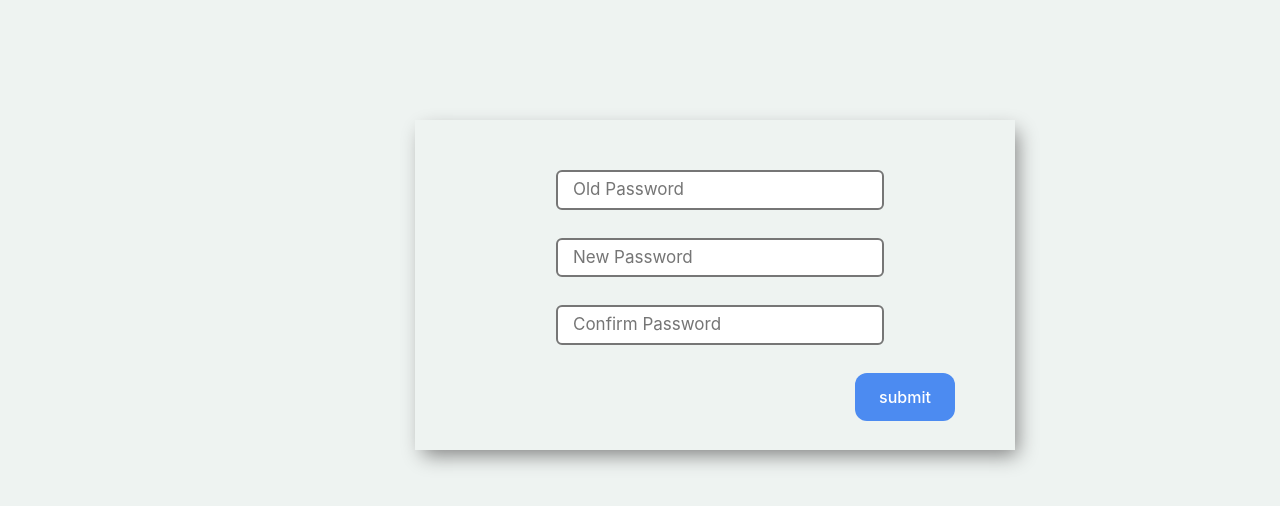
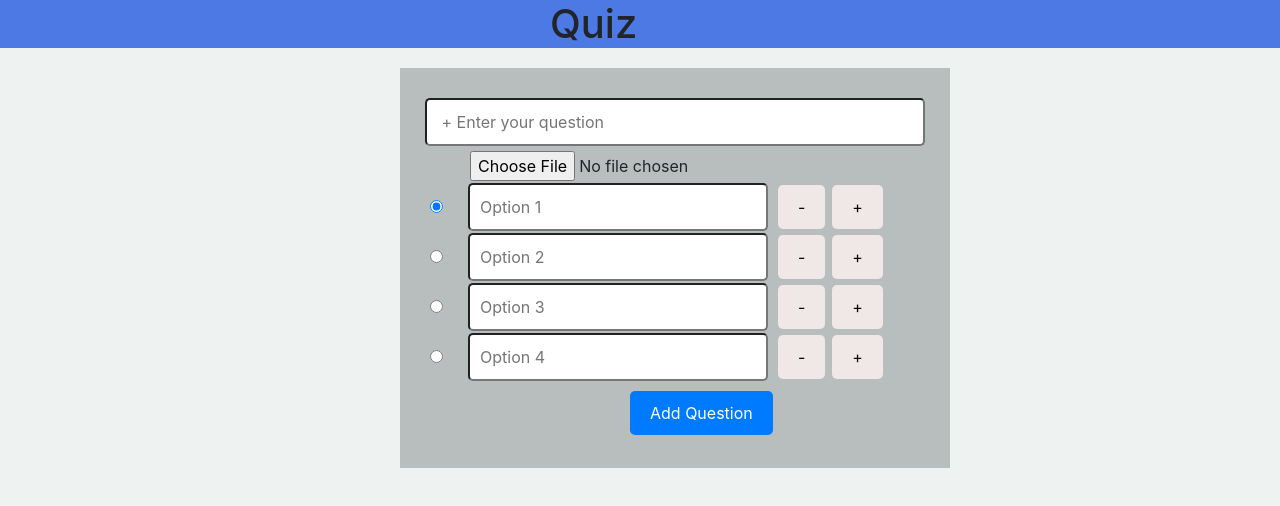
Before and after one commit to samraalmas6/lms-frontend, a React (Create React App) app in the folder lms-ui/: page /adduser in a window 1280 px wide. Shown: the top 506 px of the page. Built offline with nearby package versions, Linux system fonts and the light colour scheme.

Commit message:
adding questions with images functionality

```diff
--- a/lms-ui/src/App.js
+++ b/lms-ui/src/App.js
@@ -5,6 +5,7 @@ import HomePage from './components/pages/HomePage';
 import AddUser from "./components/pages/AddUser";
 import ExcelImport from "./components/ExcelImport";
 import VerificationPage from "./components/pages/VerificationPage";
+import Quizpage from "./components/pages/Quizpage";
 
 import {
 	BrowserRouter,
@@ -18,7 +19,11 @@ function App() {
   return (
 
     <div>
-    <VerificationPage/>
+
+    {/* <AddUser/> */}
+      <Quizpage/>
+    {/* <VerificationPage/> */}
+
        {/* <BrowserRouter>
 			{/* <Routes>
 				<Route element={<SigninPage />} path="/login" />
--- /dev/null
+++ b/lms-ui/src/components/pages/Question.js
@@ -0,0 +1,27 @@
+import React from 'react';
+import styles from "../../components/styles/Quiz.module.css";
+
+
+const Question = ({ question, image, options }) => {
+  return (
+    <div className= {styles.contain}>
+    <div className={styles.question}>
+      <h2>{question}</h2>
+      {image && <img className="question-image" src={image} alt="Question" />}
+      <div className="options">
+        {options.map((option, index) => (
+          <div className="option" key={index}>
+            <label>
+              <input type="radio" name={`question${index}`} className="option-input" disabled />
+              {option}
+            </label>
+          </div>
+
+        ))}
+      </div>
+    </div>
+    </div>
+  );
+};
+
+export default Question;
--- /dev/null
+++ b/lms-ui/src/components/pages/QuestionForm.js
@@ -0,0 +1,100 @@
+import React, { useState } from 'react';
+import styles from "../../components/styles/Quiz.module.css";
+
+const QuestionForm = ({ onAddQuestion }) => {
+  const [question, setQuestion] = useState('');
+  const [image, setImage] = useState(null);
+  const [options, setOptions] = useState(['', '', '', '']);
+  const [correctOption, setCorrectOption] = useState(0);
+
+  const handleOptionChange = (index, value) => {
+    const updatedOptions = [...options];
+    updatedOptions[index] = value;
+    setOptions(updatedOptions);
+  };
+
+  const handleAddOption = () => {
+    setOptions([...options, '']);
+  };
+
+  const handleRemoveOption = (index) => {
+    const updatedOptions = options.filter((_, i) => i !== index);
+    setOptions(updatedOptions);
+  };
+
+  const handleImageUpload = (e) => {
+    const file = e.target.files[0];
+    if (file) {
+      const reader = new FileReader();
+      reader.onload = (event) => {
+        setImage(event.target.result);
+      };
+      reader.readAsDataURL(file);
+    }
+  };
+
+  const handleSubmit = (e) => {
+    e.preventDefault();
+    if (question.trim() !== '') {
+      onAddQuestion({ question, image, options, correctOption });
+      setQuestion('');
+      setImage(null);
+      setOptions(['', '', '', '']);
+      setCorrectOption(0);
+    }
+  };
+
+  return (
+    <form onSubmit={handleSubmit} className={styles.question_form}>
+
+
+      <input
+        type="text"
+        placeholder=" + Enter your question"
+        value={question}
+        onChange={(e) => setQuestion(e.target.value)}
+        className={styles.input_field}
+      />
+      <input
+        type="file"
+        accept="image/*"
+        onChange={handleImageUpload}
+        className={styles.img_option}
+      />
+
+
+      {options.map((option, index) => (
+        <div  key={index}>
+          <input
+            type="radio"
+            name="correctOption"
+            checked={index === correctOption}
+            onChange={() => setCorrectOption(index)}
+            className={styles.radio_input}
+          />
+          <input
+            type="text"
+            placeholder={`Option ${index + 1}`}
+            value={option}
+            onChange={(e) => handleOptionChange(index, e.target.value)}
+            className={styles.input_option}
+          />
+
+          {options.length > 1 && (
+            <button type="img" className={styles.remove_btn} onClick={() => handleRemoveOption(index)}>
+            -
+            </button>
+
+          )}
+           <button type="button" className={styles.add_btn} onClick={handleAddOption}>
+        +
+      </button>
+        </div>
+      ))}
+
+      <button type="submit" className={styles.submit_button}>Add Question</button>
+    </form>
+  );
+};
+
+export default QuestionForm;
--- /dev/null
+++ b/lms-ui/src/components/pages/Quizpage.js
@@ -0,0 +1,49 @@
+import React, { useState } from 'react';
+import styles from "../../components/styles/Quiz.module.css";
+import Question from './Question';
+import QuestionForm from './QuestionForm';
+
+function Quizpage() {
+
+
+    const [questions, setQuestions] = useState([]);
+
+    const handleAddQuestion = (newQuestion) => {
+        setQuestions([...questions, newQuestion]);
+    };
+
+    const renderQuestions = () => {
+        return questions.map((q, index) => (
+            <Question
+                key={index}
+                question={q.question}
+                image={q.image}
+                options={q.options}
+            />
+        ));
+    };
+
+    return (
+        <>
+            <div >
+                <div className={styles.quized}>
+                    <h1 className={styles.h1}>Quiz</h1>
+                    </div>
+                    <QuestionForm onAddQuestion={handleAddQuestion} />
+                    {renderQuestions()}
+
+            </div>
+        </>
+
+    );
+};
+
+
+
+
+
+
+
+
+
+export default Quizpage
--- /dev/null
+++ b/lms-ui/src/components/styles/Quiz.module.css
@@ -0,0 +1,146 @@
+.App {
+    text-align: center;
+    padding: 20px;
+  }
+
+.contain{
+    margin : 0 auto;
+    width: 500px;
+    height: 500px;
+    background-color: aqua;
+}
+
+.h1{
+    margin-left: 550px;
+}
+
+  .quiz {
+    max-width: 800px;
+    margin: 0 auto;
+    color: aqua;
+  }
+
+  .quized {
+    max-width: 100%;
+    margin: 0 auto;
+    background-color: #4c79e3;
+
+  }
+
+  .question {
+    border: 1px solid #ddd;
+    padding: 10px;
+    margin-bottom: 20px;
+    text-align: left;
+  }
+  .question_form{
+
+    width: 550px;
+    height: 400px;
+    background-color: rgb(184, 190, 189);
+    margin-left: 400px;
+    margin-top: 20px;
+  }
+
+  .question h2 {
+    margin-bottom: 10px;
+  }
+
+  .question img {
+    max-width: 100%;
+    height: auto;
+    margin-top: 10px;
+  }
+
+  .options {
+    margin-top: 10px;
+  }
+
+  .options div {
+    margin-bottom: 5px;
+  }
+
+  button {
+    padding: 10px 20px;
+    background-color: #007bff;
+    color: #fff;
+    border: none;
+    cursor: pointer;
+    font-size: 16px;
+  }
+
+  input[type="text"]{
+  /* input[type="file"],
+  input[type="radio"] { */
+    margin-right: 10px;
+    padding: 10px;
+    border-radius: 5px;
+  }
+
+  input[type="file"] {
+    display: block;
+    margin-top: 5px;
+  }
+
+  label {
+    display: inline-block;
+    margin-right: 10px;
+  }
+
+  .input_field{
+    margin-top: 30px;
+    margin-right: 10px;
+    padding: 10px;
+    border-radius: 5px;
+    width: 500px;
+    margin-left: 25px;
+  }
+  .input_option{
+   margin-top: 2px;
+    margin-right: 10px;
+    padding: 10px;
+    border-radius: 5px;
+    width: 300px;
+    margin-left: 25px;
+  }
+
+.remove_btn{
+   border-radius: 5px;
+   color:rgb(12, 5, 5);
+   text-align:justify;
+   background-color: #f0e7e7;
+  }
+
+  .add_btn {
+    border-radius: 5px;
+   color:rgb(12, 5, 5);
+   text-align:justify;
+   background-color: #f0e7e7;
+   margin-left: 7px;
+
+  }
+  .add_btn:hover {
+   background-color: #a39f9f;
+   color:#fff;
+  }
+  .remove_btn:hover {
+    background-color: #a39f9f;
+   color:#fff;
+  }
+  .radio_input{
+    margin-left: 30px;
+  }
+  .submit_button{
+    margin-top: 10px;
+    margin-left: 230px;
+    border-radius: 5px;
+
+  }
+  .submit_button:hover {
+    background-color:  #4170bc;
+    color: #fff;
+    cursor: pointer;
+  }
+  .img_option{
+    margin-left: 70px;
+  }
```
